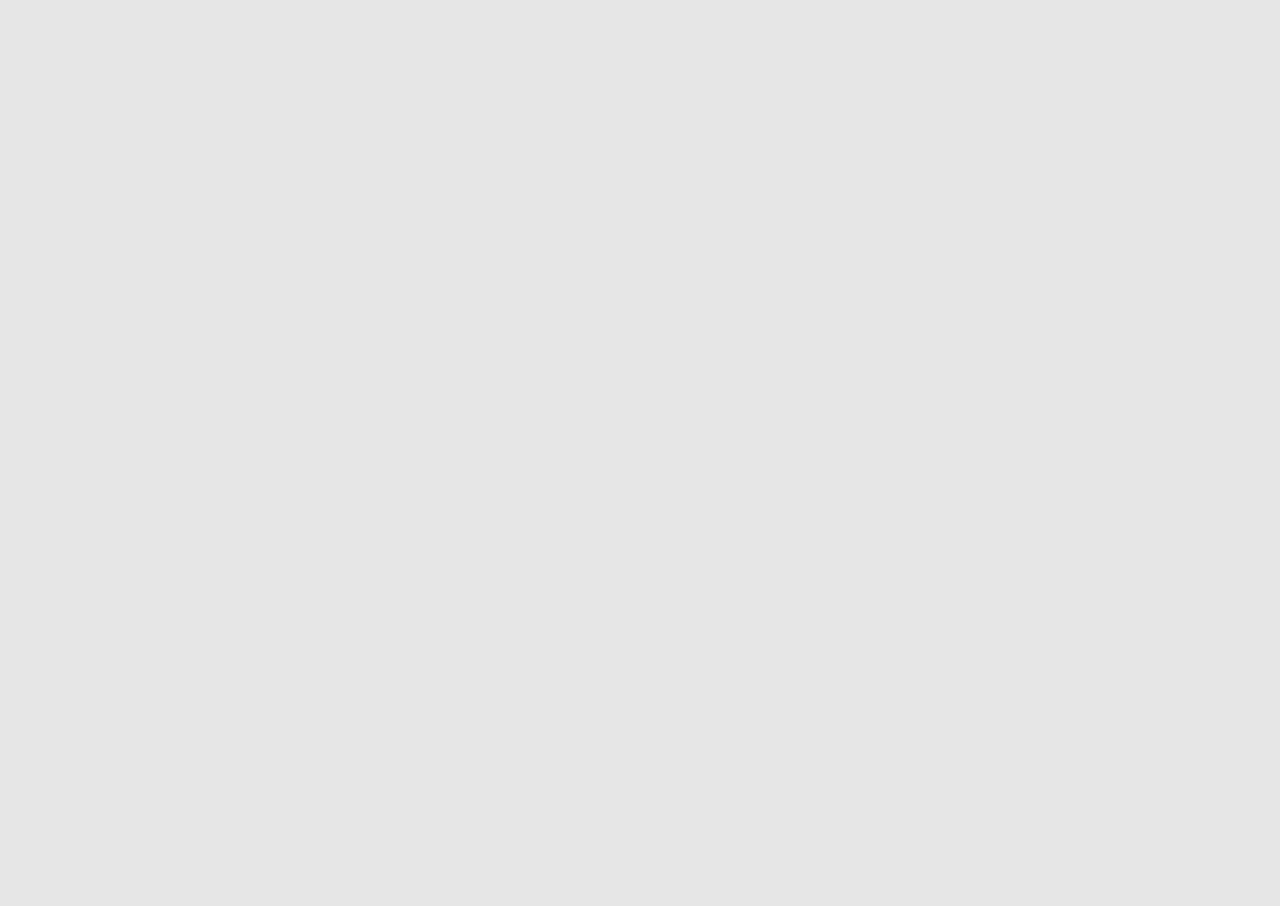
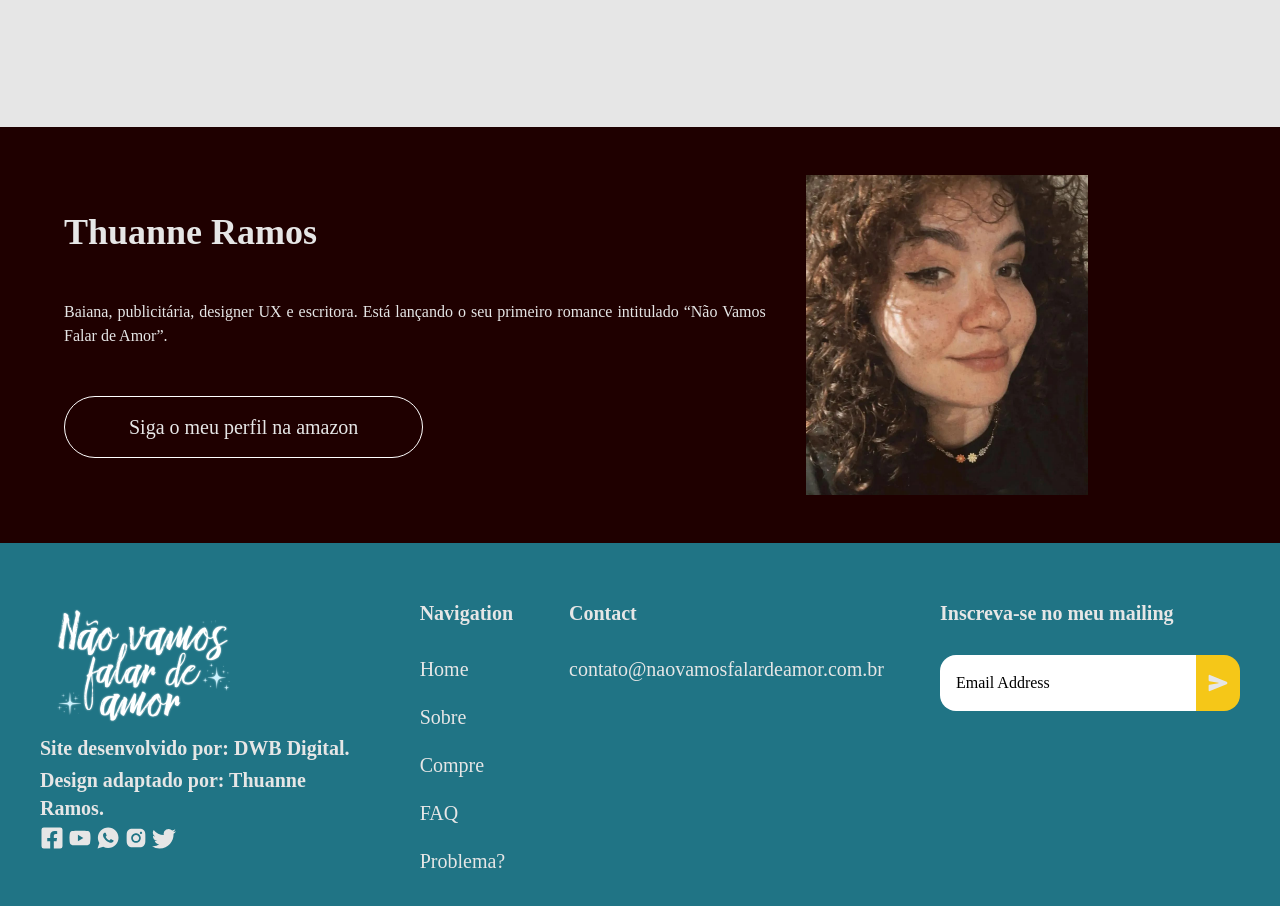
Before and after one commit to Troickzin/NVFA-Book, a Next.js app: page / in a window 1280 px wide. Shown: the part 1680-2586 px from the top of the page. Before the commit the page ends 1807 px from the top, so only its background shows below. Built offline with nearby package versions, Linux system fonts and the light colour scheme; a web font is replaced by a local one.

Commit message:
ultimas sections e responsividade

```diff
--- /dev/null
+++ b/src/Sections/Autora/AutoraPage.jsx
@@ -0,0 +1,54 @@
+"use client";
+export default function AutoraPage() {
+  return (
+    <>
+      <div className="w-full bg-eft-red-100 max-lg:bg-dark-300">
+        <div className="m-auto flex flex-col pt-12 pb-24 items-center lg:hidden">
+          <div className="font-medium ml-5 mr-auto mb-6">
+            <h1>Autora</h1>
+          </div>
+          <div className="m-auto flex  max-md:flex-col gap-10">
+            <div className="m-auto">
+              <img
+                src="/images/autora.jpeg"
+                alt="autora image"
+                width={378}
+                height={392}
+                className="object-cover size-48"
+              />
+            </div>
+            <div className="flex flex-col gap-8 max-w-64 m-auto">
+              <h1 className="text-xl font-bold text-center">Thuanne Ramos</h1>
+              <p className="text-center text-sm">
+                Baiana, publicitária, designer UX e escritora. Está lançando o
+                seu primeiro romance intitulado “Não Vamos Falar de Amor”.
+              </p>
+            </div>
+          </div>
+        </div>
+
+        <div className="m-auto max-w-[1920px] flex pt-12 pb-12 items-center max-lg:hidden">
+          <div className="flex flex-col gap-12 max-w-3xl ml-16 mr-auto pr-10">
+            <h1 className="text-4xl font-bold">Thuanne Ramos</h1>
+            <p className="text-justify">
+              Baiana, publicitária, designer UX e escritora. Está lançando o seu
+              primeiro romance intitulado “Não Vamos Falar de Amor”.
+            </p>
+            <button className="border p-16 pt-4 pb-4 border-white rounded-full transition-all text-xl flex w-fit">
+              Siga o meu perfil na amazon
+            </button>
+          </div>
+          <div className="mr-48 ml-auto">
+            <img
+              src="/images/autora.jpeg"
+              alt="autora image"
+              width={378}
+              height={392}
+              className="object-cover w-80 h-80 min-w-64 min-h-64"
+            />
+          </div>
+        </div>
+      </div>
+    </>
+  );
+}
--- /dev/null
+++ b/src/Sections/Footer/Footer.jsx
@@ -0,0 +1,70 @@
+import { IoSend } from "react-icons/io5";
+import { BsTwitter } from "react-icons/bs";
+import { AiFillInstagram } from "react-icons/ai";
+import { IoLogoWhatsapp } from "react-icons/io";
+import { AiFillYoutube } from "react-icons/ai";
+import { FaFacebookSquare } from "react-icons/fa";
+export default function Footer() {
+  return (
+    <>
+      <div className="w-full bg-eft-blue">
+        <div className="m-auto max-w-[1920px] flex text-xl xl:justify-center items-start gap-14 p-10 pt-14 pb-9 max-xl:pb-28">
+          <div className="grid gap-1 font-bold max-xl:font-normal h-fit w-[467px]">
+            <img src="/images/logo_small.png" alt="" />
+            <p>Site desenvolvido por: DWB Digital.</p>
+            <p>Design adaptado por: Thuanne Ramos.</p>
+            <div className="flex gap-1 max-xl:hidden">
+              <FaFacebookSquare className="size-6" />
+              <AiFillYoutube className="size-6" />
+              <IoLogoWhatsapp className="size-6" />
+              <AiFillInstagram className="size-6" />
+              <BsTwitter className="size-6" />
+            </div>
+          </div>
+
+          <div className="grid gap-7 h-fit max-xl:hidden">
+            <p className="font-bold">Navigation</p>
+            <ul className="grid gap-5">
+              <li>
+                <a href="#home">Home</a>
+              </li>
+              <li>
+                <a href="#sobre">Sobre</a>
+              </li>
+              <li>
+                <a href="#compre">Compre</a>
+              </li>
+              <li>
+                <a href="#faq">FAQ</a>
+              </li>
+              <li>
+                <a href="#problema">Problema?</a>
+              </li>
+            </ul>
+          </div>
+
+          <div className="grid gap-7 h-fit max-xl:hidden">
+            <p className="font-bold">Contact</p>
+            <p>contato@naovamosfalardeamor.com.br</p>
+          </div>
+
+          <div className="grid gap-7 h-fit max-xl:hidden">
+            <p className="font-bold">Inscreva-se no meu mailing</p>
+            <div className="h-fit w-fit flex has-[:focus-within]:scale-105 has-[:active]:scale-100 has-[:focus-within]:shadow-xl rounded-2xl transition-all">
+              <input
+                type="email"
+                name="email-input"
+                id="email-input"
+                className="bg-white text-black placeholder:text-black text-base rounded-l-2xl w-64 pl-4 outline-none"
+                placeholder="Email Address"
+              />
+              <button className="bg-eft-yellow rounded-r-2xl h-14 w-11 flex justify-center items-center active:bg-eft-yellow-hover transition-all">
+                <IoSend />
+              </button>
+            </div>
+          </div>
+        </div>
+      </div>
+    </>
+  );
+}
--- a/src/app/globals.css
+++ b/src/app/globals.css
@@ -17,8 +17,9 @@
   --dark-300: #33323A;
 
   --eft-blue: #207485;
+
   --eft-red: #520F13;
-
+  --eft-red-100: #1F0000;
   --eft-red-button: #D73B3C;
   --eft-red-button-hover: #b12424;
   --eft-red-button-active: #e45353;
--- a/src/app/page.jsx
+++ b/src/app/page.jsx
@@ -1,4 +1,6 @@
 import Navbar from "@/Components/Navbar/Navbar";
+import AutoraPage from "@/Sections/Autora/AutoraPage";
+import Footer from "@/Sections/Footer/Footer";
 import HomePage from "@/Sections/Home/HomePage";
 import KindlePage from "@/Sections/Kindle/KindlePage";
 
@@ -8,6 +10,8 @@ export default function Home() {
       <Navbar />
       <HomePage />
       <KindlePage />
+      <AutoraPage />
+      <Footer />
     </>
   );
 }
--- a/tailwind.config.mjs
+++ b/tailwind.config.mjs
@@ -25,6 +25,7 @@ export default {
         "eft-blue": "var(--eft-blue)",
 
         "eft-red": "var(--eft-red)",
+        "eft-red-100": "var(--eft-red-100)",
         "eft-red-button": "var(--eft-red-button)",
         "eft-red-button-hover": "var(--eft-red-button-hover)",
         "eft-red-button-active": "var(--eft-red-button-active)",
```
